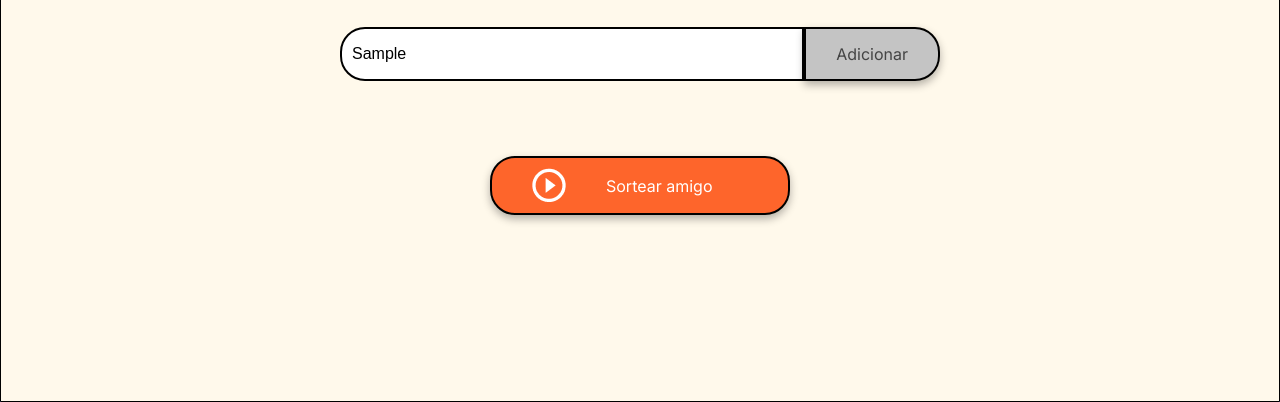
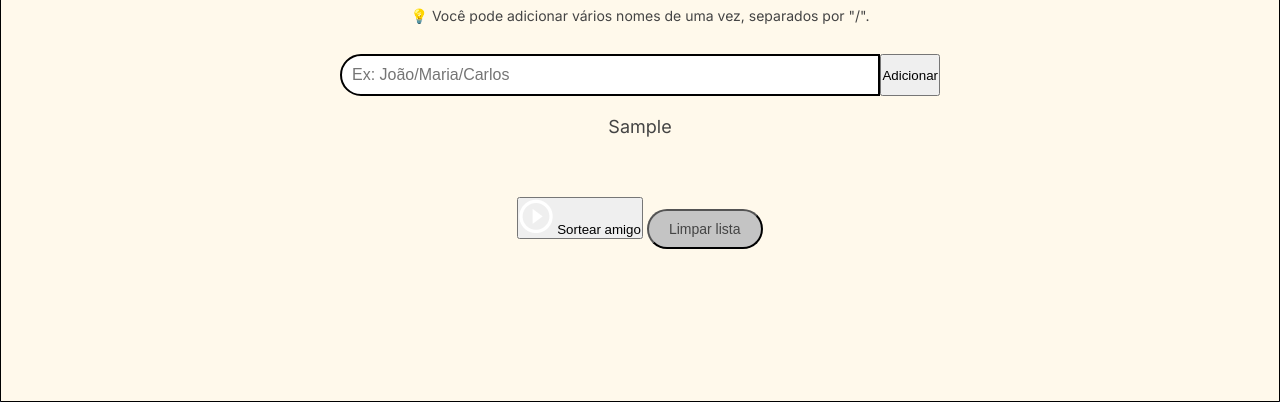
Before and after one commit to leofilhot/amigo-secreto, a plain HTML site: page index.html in a window 1280 px wide. Both pictures are taken after typing "Sample" into the empty fields and a click on the button "Adicionar". Shown: the part 398-800 px from the top of the page. Drawn offline with Linux system fonts and the light colour scheme.

Commit message:
Melhorias no projeto: Adição de múltiplos nomes, animações e botão de limpar lista.

```diff
--- a/app.js
+++ b/app.js
@@ -1 +1,75 @@
-//O principal objetivo deste desafio é fortalecer suas habilidades em lógica de programação. Aqui você deverá desenvolver a lógica para resolver o problema.
+let amigos = [];
+
+function adicionarAmigo() {
+    const input = document.getElementById("amigo");
+    const nomes = input.value.trim();
+
+    if (nomes === "") {
+        alert("Digite pelo menos um nome!");
+        return;
+    }
+
+    // Separando nomes por "/"
+    const listaNomes = nomes.split("/").map(nome => nome.trim()).filter(nome => nome !== "");
+
+    let adicionados = 0;
+    let repetidos = 0;
+
+    listaNomes.forEach(nome => {
+        if (!amigos.includes(nome)) {
+            amigos.push(nome);
+            adicionados++;
+        } else {
+            repetidos++;
+        }
+    });
+
+    if (adicionados > 0) {
+        atualizarLista();
+    }
+
+    if (repetidos > 0) {
+        alert(`${repetidos} nome(s) já estavam na lista e não foram adicionados.`);
+    }
+
+    input.value = "";
+}
+
+function atualizarLista() {
+    const lista = document.getElementById("listaAmigos");
+    lista.innerHTML = "";
+
+    amigos.forEach(nome => {
+        const li = document.createElement("li");
+        li.textContent = nome;
+        lista.appendChild(li);
+    });
+}
+
+function sortearAmigo() {
+    if (amigos.length < 2) {
+        alert("Adicione pelo menos dois nomes para sortear!");
+        return;
+    }
+
+    let sorteio = [...amigos];
+    let tentativas = 0;
+
+    do {
+        sorteio = sorteio.sort(() => Math.random() - 0.5);
+        tentativas++;
+    } while (sorteio.some((nome, i) => nome === amigos[i]) && tentativas < 100);
+
+    const resultadoDiv = document.getElementById("resultado");
+    resultadoDiv.innerHTML = "<h3>Resultado do sorteio:</h3>";
+
+    for (let i = 0; i < amigos.length; i++) {
+        resultadoDiv.innerHTML += `<p>${amigos[i]} → ${sorteio[i]}</p>`;
+    }
+}
+
+function limparLista() {
+    amigos = [];
+    atualizarLista();
+    document.getElementById("resultado").innerHTML = "";
+}
--- a/index.html
+++ b/index.html
@@ -19,8 +19,10 @@
 
         <section class="input-section">
             <h2 class="section-title">Digite o nome dos seus amigos</h2>
+            <p class="input-hint">💡 Você pode adicionar vários nomes de uma vez, separados por "/".</p>
+
             <div class="input-wrapper">
-                <input type="text" id="amigo" class="input-name" placeholder="Digite um nome">
+                <input type="text" id="amigo" class="input-name" placeholder="Ex: João/Maria/Carlos">
                 <button class="button-add" onclick="adicionarAmigo()">Adicionar</button>
             </div>
 
@@ -32,6 +34,7 @@
                     <img src="assets/play_circle_outline.png" alt="Ícone para sortear">
                     Sortear amigo
                 </button>
+                <button class="button-clear" onclick="limparLista()">Limpar lista</button>
             </div>
         </section>
     </main>
--- a/style.css
+++ b/style.css
@@ -52,6 +52,14 @@ body {
     width: 100%;
 }
 
+/* Mensagem de instrução */
+.input-hint {
+    font-size: 14px;
+    color: var(--color-text);
+    font-family: "Inter", sans-serif;
+    margin-bottom: 10px;
+}
+
 /* Títulos */
 .main-title {
     font-size: 48px;
@@ -70,7 +78,7 @@ body {
     text-align: center;
 }
 
-/* Contêineres de entrada e botão */
+/* Contêiner de entrada */
 .input-wrapper {
     display: flex;
     justify-content: center;
@@ -87,41 +95,19 @@ body {
     font-size: 16px;
 }
 
-.button-container {
-    width: 300px;
-    justify-content: center;
+/* Botão de limpar */
+.button-clear {
+    margin-top: 10px;
+    padding: 10px 20px;
+    font-size: 14px;
+    background-color: #c4c4c4;
+    color: var(--color-text);
+    border-radius: 20px;
+    cursor: pointer;
+    transition: background 0.3s;
 }
 
-/* Estilos de entrada de texto */
-.input-title {
-    flex: 1;
-    padding: 10px 15px;
-    font-size: 16px;
-    border: 2px solid #333;
-    border-right: none;
-    border-radius: 25px 0 0 25px;
-    font-family: "Merriweather", serif;
-    box-shadow: 0 4px 8px rgba(0, 0, 0, 0.3);
-}
-
-/* Estilos de botão */
-button {
-    padding: 15px 30px;
-    font-family: "Inter", sans-serif;
-    font-size: 16px;
-    border: 2px solid #000;
-    border-radius: 25px;
-    box-shadow: 0 4px 8px rgba(0, 0, 0, 0.3);
-    cursor: pointer;
-}
-
-.button-add {
-    background-color: var(--color-tertiary);
-    color: var(--color-text);
-    border-radius: 0 25px 25px 0;
-}
-
-.button-add:hover {
+.button-clear:hover {
     background-color: #a1a1a1;
 }
 
@@ -134,29 +120,18 @@ ul {
     margin: 20px 0;
 }
 
-.result-list {
-    margin-top: 15px;
-    color: #05DF05;
-    font-size: 22px;
-    font-weight: bold;
-    text-align: center;
+/* Animação ao adicionar nome */
+@keyframes fadeIn {
+    from {
+        opacity: 0;
+        transform: translateY(-5px);
+    }
+    to {
+        opacity: 1;
+        transform: translateY(0);
+    }
 }
 
-/* Botão de sortear título */
-.button-draw {
-    display: flex;
-    align-items: center;
-    width: 100%;
-    padding: 10px 40px;
-    color: var(--color-white);
-    background-color: var(--color-button);
-    font-size: 16px;
+.name-list li {
+    animation: fadeIn 0.3s ease-in-out;
 }
-
-.button-draw img {
-    margin-right: 40px;
-}
-
-.button-draw:hover {
-    background-color: var(--color-button-hover);
-}
```
